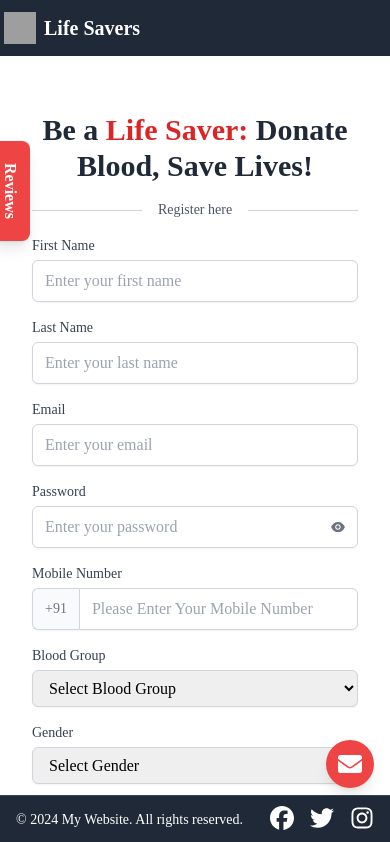
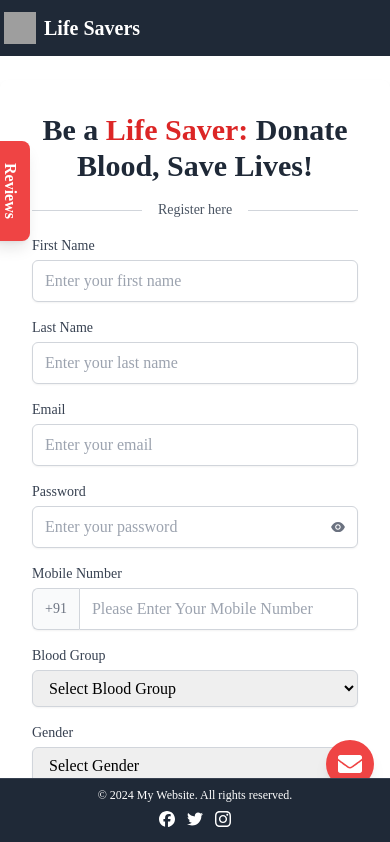
Before and after one commit to saksham1203/TheLifeSavers, a React (Vite) app in the folder client/: page / in a window 390 px wide. Shown: the top 842 px of the page. Built offline with nearby package versions, Linux system fonts and the light colour scheme; grey boxes are pictures that could not be loaded; a web font is replaced by a local one.

Commit message:
revert footer

```diff
--- a/client/src/Components/Footer/Footer.tsx
+++ b/client/src/Components/Footer/Footer.tsx
@@ -5,32 +5,37 @@ import { faFacebook, faTwitter, faInstagram } from '@fortawesome/free-brands-svg
 const Footer: React.FC = () => {
   return (
     <footer className="bg-gray-800 border-t border-gray-700 fixed bottom-0 w-full z-10">
-      <div className="container mx-auto px-4 py-4 flex justify-between items-center h-12">
-        <span className="text-sm text-white">© 2024 My Website. All rights reserved.</span>
-        <div className="flex space-x-4">
+      <div className="container mx-auto px-2 py-2 flex flex-col sm:flex-row justify-between items-center">
+        <span className="text-xs text-white text-center sm:text-left mb-1 sm:mb-0">
+          © 2024 My Website. All rights reserved.
+        </span>
+        <div className="flex space-x-3">
           <a
             href="https://www.facebook.com"
             target="_blank"
             rel="noopener noreferrer"
-            className="transform transition-transform duration-300 hover:scale-125"
+            aria-label="Visit our Facebook page"
+            className="transform transition-transform duration-300 hover:scale-110"
           >
-            <FontAwesomeIcon icon={faFacebook} className="text-white hover:text-red-500 h-6 w-6" />
+            <FontAwesomeIcon icon={faFacebook} className="text-white hover:text-red-500 h-6 w-4" />
           </a>
           <a
             href="https://www.twitter.com"
             target="_blank"
             rel="noopener noreferrer"
-            className="transform transition-transform duration-300 hover:scale-125"
+            aria-label="Visit our Twitter profile"
+            className="transform transition-transform duration-300 hover:scale-110"
           >
-            <FontAwesomeIcon icon={faTwitter} className="text-white hover:text-red-500 h-6 w-6" />
+            <FontAwesomeIcon icon={faTwitter} className="text-white hover:text-red-500 h-6 w-4" />
           </a>
           <a
             href="https://www.instagram.com"
             target="_blank"
             rel="noopener noreferrer"
-            className="transform transition-transform duration-300 hover:scale-125"
+            aria-label="Visit our Instagram profile"
+            className="transform transition-transform duration-300 hover:scale-110"
           >
-            <FontAwesomeIcon icon={faInstagram} className="text-white hover:text-red-500 h-6 w-6" />
+            <FontAwesomeIcon icon={faInstagram} className="text-white hover:text-red-500 h-6 w-4" />
           </a>
         </div>
       </div>
```
